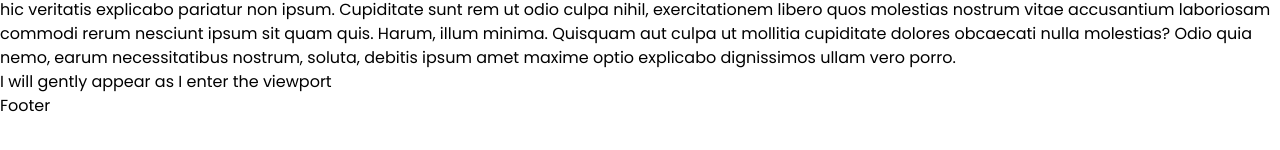
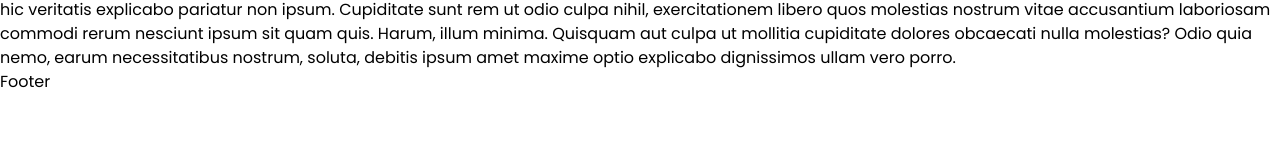
Before and after one commit to TeamProjectsReact/Dating-Aite, a React (Vite) app in the folder client/: page / in a window 1280 px wide. Shown: the part 292-442 px from the top of the page. Built offline with nearby package versions, Linux system fonts and the light colour scheme; a web font is replaced by a local one.

Commit message:
Update HomePage.jsx
Co-Authored-By: JehanKandy  <jehankandy@gmail.com>
Co-Authored-By: Anupa Gamage <125038143+Anupa1998@users.noreply.github.com>

```diff
--- a/client/src/comportments/HomePage/HomePage.jsx
+++ b/client/src/comportments/HomePage/HomePage.jsx
@@ -51,7 +51,9 @@ const HomePage = () => {
 
       <div className="">
         <Fade>
-          <p>I will gently appear as I enter the viewport</p>
+          <div className="">
+
+          </div>
         </Fade>
       </div>
 
```
